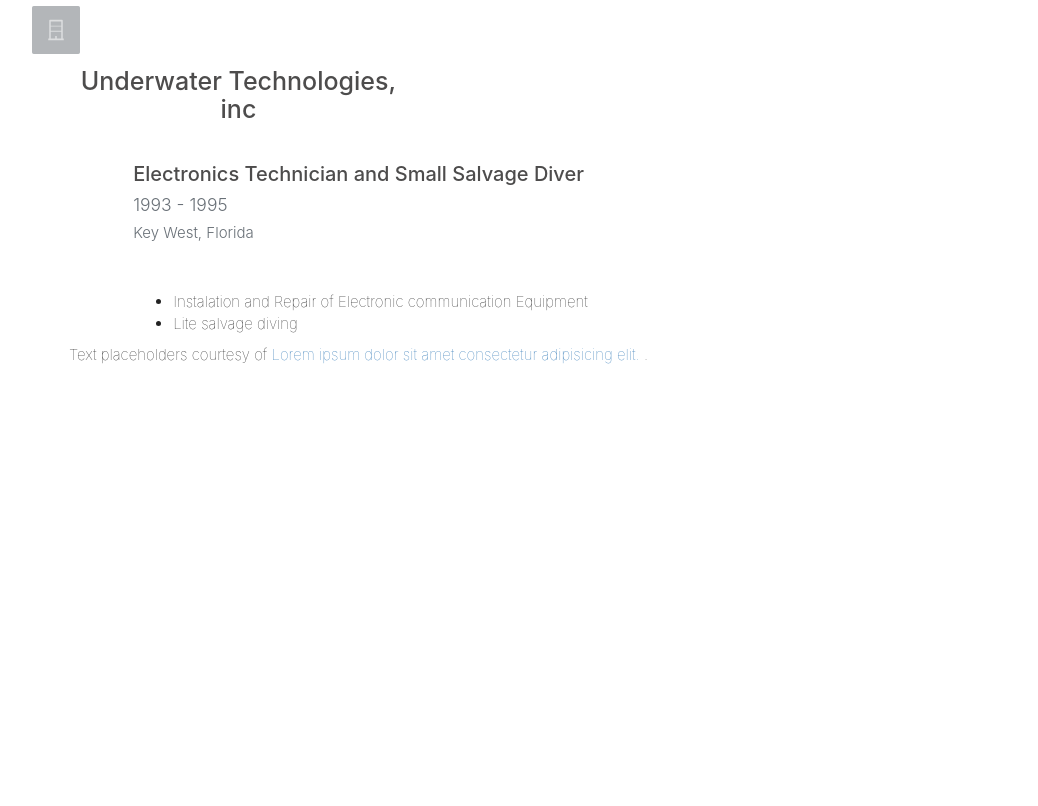
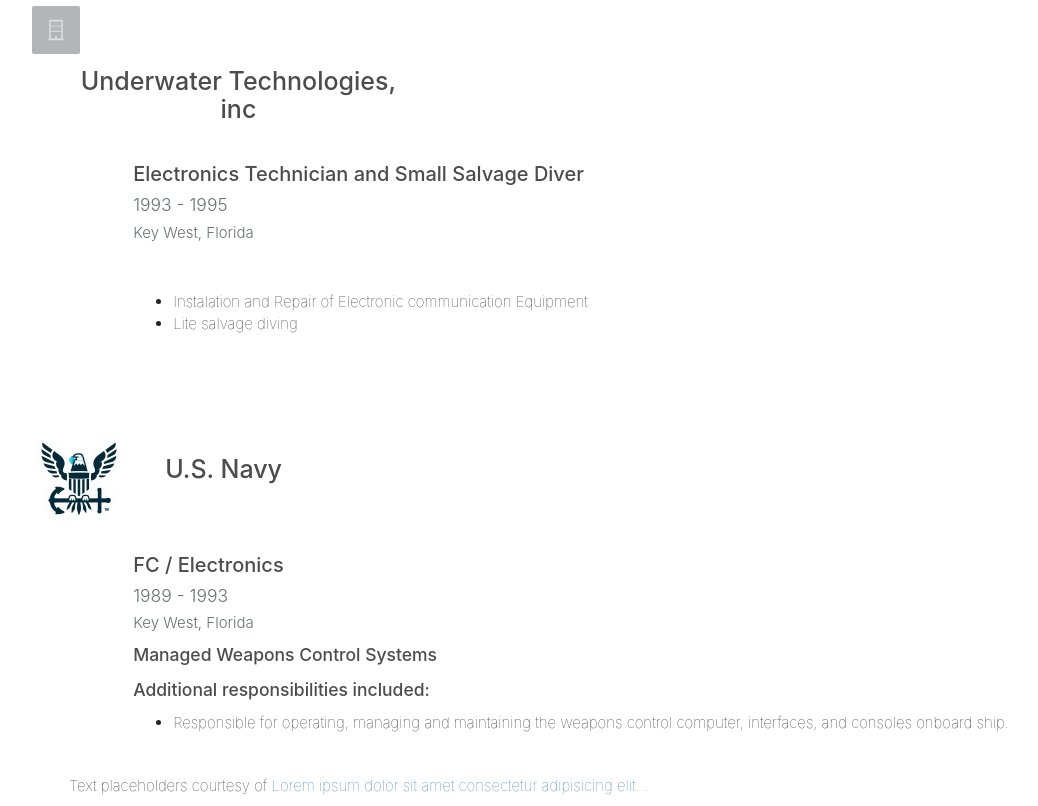
Before and after one commit to chip-edw/chip-edwards-website, a website: page resume.html in a window 1280 px wide. Shown: the part 3599-4405 px from the top of the page, without its empty margins (1-1039 px from the left). Before the commit the page ends 3974 px from the top, so only its background shows below. Drawn offline with Linux system fonts and the light colour scheme.

Commit message:
Added Resume and images

```diff
--- a/resume.html
+++ b/resume.html
@@ -492,10 +492,51 @@
                     <li>
                         Lite salvage diving
                     </li>
+                    <br><br>
+
                 </ul>
+            </div>
 
-            </div>div>
+            <div class="title1">
+                <div
+                    class="row xx-top-padding col-lg-4 col-lg-offset-0 col-md-4 col-md-offset-0 col-sm-4 col-sm-offset-0 col-xs-4 col-xs-offset-0">
+                    <img id="cw" style="display: inline" src="bootstrap/img/usn.png" class="img-responsive">
+                    <h4 class="col-lg-offset-1 text-center"> U.S. Navy </h4>
+                </div>
+            </div>
 
+            <div
+                class="row x-top-padding col-lg-12 col-lg-offset-1 col-md-4 col-md-offset-1 col-sm-4 col-sm-offset-1 col-xs-4 col-xs-offset-1">
+                <h4 class="jTitle"> FC / Electronics </h4>
+                <h4 class="jDate"> 1989 - 1993 </h4>
+                <h4 class="jLocation"> Key West, Florida </h4>
+            </div>
+
+
+            <div
+                class="row col-lg-12 col-lg-offset-1 col-md-12 col-md-offset-1 col-sm-12 col-sm-offset-1 col-xs-12 col-xs-offset-1">
+
+                <div>
+                    <p class="jDescript-md">
+                        Managed Weapons Control Systems
+                    </p>
+                </div>
+
+                <div>
+                    <p class="jDescript-normal">Additional responsibilities included:</p>
+                </div>
+
+
+                <ul>
+                    <li>
+                        Responsible for operating, managing and maintaining the weapons control computer, interfaces, and consoles
+                         onboard ship.
+                    </li>
+
+
+                </ul>
+                <p><br></p>
+            </div>
 
 
 
```
Also changed, not shown: bootstrap/img/usn.jfif (added), bootstrap/img/usn.png (added).
